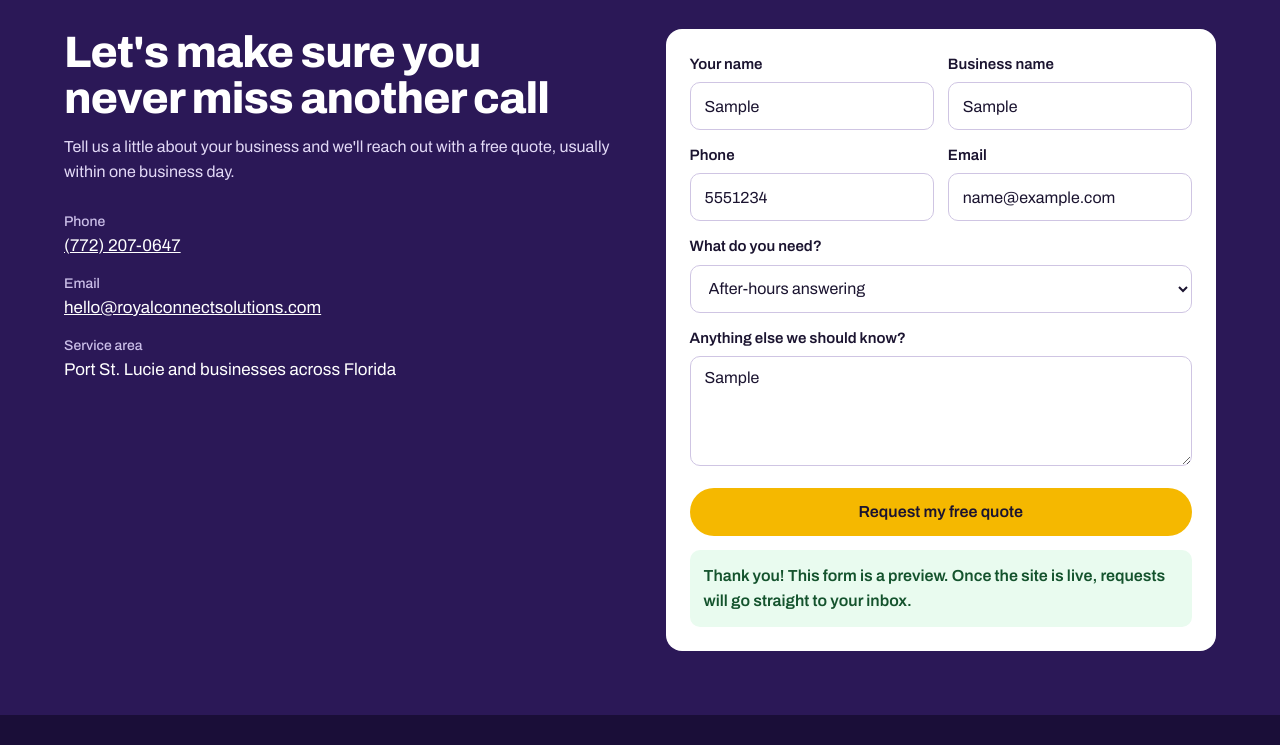
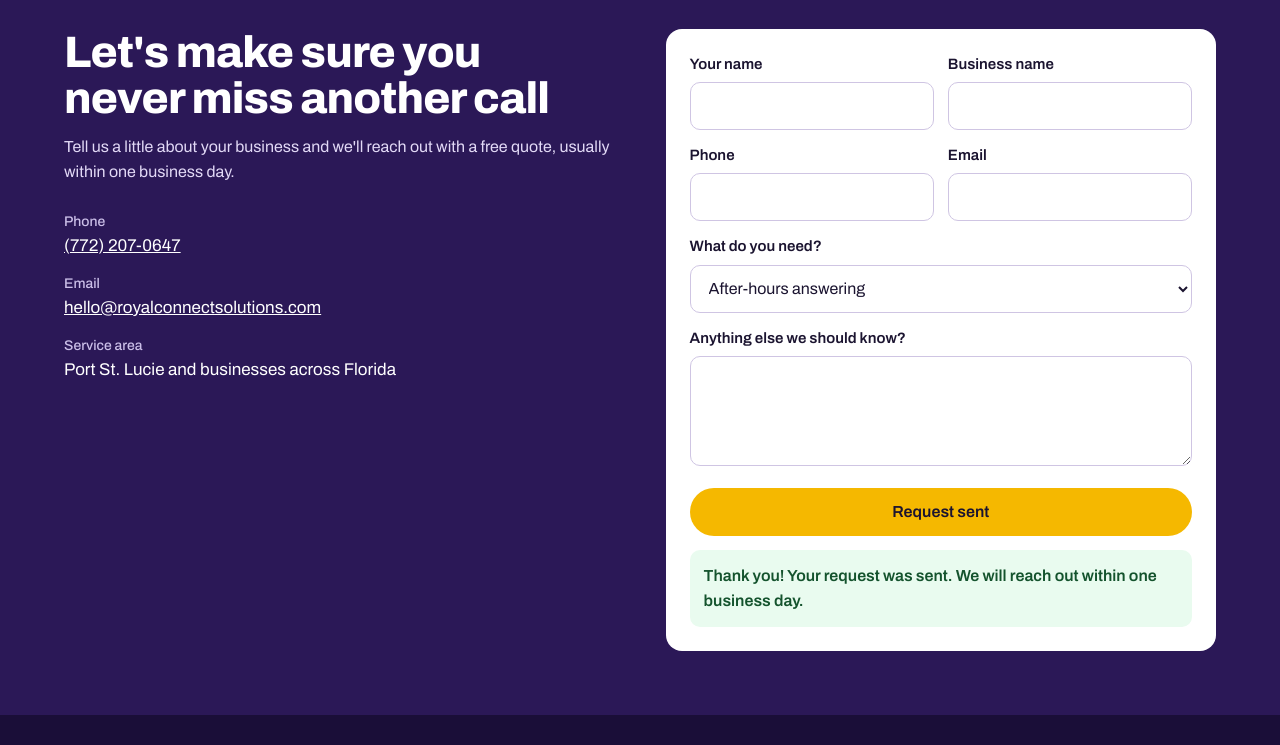
Before and after one commit to smithpr9-droid/royal-connect, a plain HTML site: page index.html in a window 1280 px wide. Both pictures are taken after typing "Sample", "Sample", "5551234", "name@example.com", "Sample" into the empty fields and a click on the button "Request my free quote". Shown: the part 3434-4179 px from the top of the page. Drawn offline with Linux system fonts and the light colour scheme.

Commit message:
Update index.html

```diff
--- a/index.html
+++ b/index.html
@@ -255,21 +255,24 @@ footer b{color:#fff}
         <div><b>Service area</b>Port St. Lucie and businesses across Florida</div>
       </div>
     </div>
-    <form id="quote" novalidate>
+    <form id="quote" name="quote" method="POST" data-netlify="true" netlify-honeypot="bot-field" novalidate>
+      <input type="hidden" name="form-name" value="quote">
+      <p hidden><label>Leave this empty <input name="bot-field"></label></p>
       <div class="row2">
-        <div><label for="fname">Your name</label><input id="fname" autocomplete="name" required></div>
-        <div><label for="biz">Business name</label><input id="biz" autocomplete="organization" required></div>
+        <div><label for="fname">Your name</label><input id="fname" name="name" autocomplete="name" required></div>
+        <div><label for="biz">Business name</label><input id="biz" name="business" autocomplete="organization" required></div>
       </div>
       <div class="row2">
-        <div><label for="phone">Phone</label><input id="phone" type="tel" autocomplete="tel" required></div>
-        <div><label for="email">Email</label><input id="email" type="email" autocomplete="email" required></div>
+        <div><label for="phone">Phone</label><input id="phone" name="phone" type="tel" autocomplete="tel" required></div>
+        <div><label for="email">Email</label><input id="email" name="email" type="email" autocomplete="email" required></div>
       </div>
       <div><label for="need">What do you need?</label>
-        <select id="need"><option>After-hours answering</option><option>Overflow calls</option><option>Appointment scheduling</option><option>Call center support</option><option>Not sure yet</option></select>
+        <select id="need" name="need"><option>After-hours answering</option><option>Overflow calls</option><option>Appointment scheduling</option><option>Call center support</option><option>Not sure yet</option></select>
       </div>
-      <div><label for="msg">Anything else we should know?</label><textarea id="msg"></textarea></div>
+      <div><label for="msg">Anything else we should know?</label><textarea id="msg" name="message"></textarea></div>
       <button class="btn gold" type="submit">Request my free quote</button>
-      <div id="done" class="done" hidden>Thank you! This form is a preview. Once the site is live, requests will go straight to your inbox.</div>
+      <div id="oops" class="done" style="background:#fdecef;color:#7a0f2b" hidden>Sorry, that didn't go through. Please call (772) 207-0647 or email hello@royalconnectsolutions.com.</div>
+      <div id="done" class="done" hidden>Thank you! Your request was sent. We will reach out within one business day.</div>
     </form>
   </div>
 </section>
@@ -285,11 +288,16 @@ footer b{color:#fff}
 {
   const f = document.getElementById('quote');
   const done = document.getElementById('done');
+  const alertBox = document.getElementById('oops');
   f.addEventListener('submit', e => {
     e.preventDefault();
     const bad = [...f.querySelectorAll('[required]')].find(i => !i.value.trim());
     if (bad) { bad.focus(); bad.style.borderColor = '#d6127e'; return; }
-    done.hidden = false;
+    const btn = f.querySelector('button[type=submit]');
+    btn.disabled = true; btn.textContent = 'Sending...';
+    fetch('/', { method: 'POST', headers: { 'Content-Type': 'application/x-www-form-urlencoded' }, body: new URLSearchParams(new FormData(f)).toString() })
+      .then(r => { if (!r.ok) throw new Error(r.status); done.hidden = false; f.reset(); btn.textContent = 'Request sent'; })
+      .catch(() => { btn.disabled = false; btn.textContent = 'Request my free quote'; alertBox.hidden = false; });
   });
   f.addEventListener('input', e => { e.target.style.borderColor = ''; });
   document.getElementById('yr').textContent = new Date().getFullYear();
```
